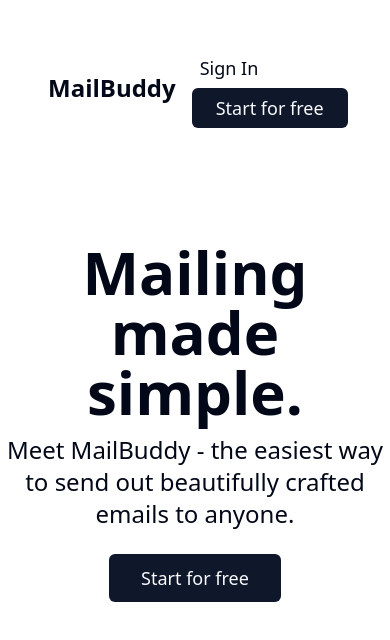
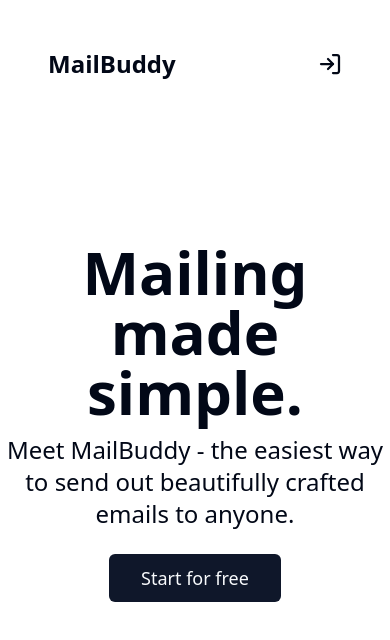
Before and after one commit to 5thComrade/mailbuddy, a Next.js app: page / in a window 390 px wide. Shown: the top 640 px of the page. Built offline with nearby package versions, Linux system fonts and the light colour scheme; no server answers.

Commit message:
navbar tweek

```diff
--- a/src/components/custom/Navbar.tsx
+++ b/src/components/custom/Navbar.tsx
@@ -6,6 +6,7 @@ import {
   RegisterLink,
   getKindeServerSession,
 } from "@kinde-oss/kinde-auth-nextjs/server";
+import { LogIn, LogOut } from "lucide-react";
 
 const Navbar = async () => {
   const { isAuthenticated } = getKindeServerSession();
@@ -20,13 +21,21 @@ const Navbar = async () => {
 
       <>
         {_isAuthenticated ? (
-          <div className="space-x-4">
+          <>
+            <div className="hidden space-x-4 md:block">
               <Button className="px-6 py-4 text-lg font-light">
                 <LogoutLink>Log out</LogoutLink>
               </Button>
             </div>
+            <div className="block space-x-4 md:hidden">
+              <LogoutLink>
+                <LogOut strokeWidth={2.25} />
+              </LogoutLink>
+            </div>
+          </>
         ) : (
-          <div className="space-x-4">
+          <>
+            <div className="hidden space-x-4 md:block">
               <Button variant="ghost" className="px-6 py-4 text-lg font-light">
                 <LoginLink>Sign In</LoginLink>
               </Button>
@@ -34,6 +43,12 @@ const Navbar = async () => {
                 <RegisterLink>Start for free</RegisterLink>
               </Button>
             </div>
+            <div className="block space-x-4 md:hidden">
+              <LoginLink>
+                <LogIn strokeWidth={2.25} />
+              </LoginLink>
+            </div>
+          </>
         )}
       </>
     </nav>
```
Lines whose indentation alone changed are shown as unchanged.
